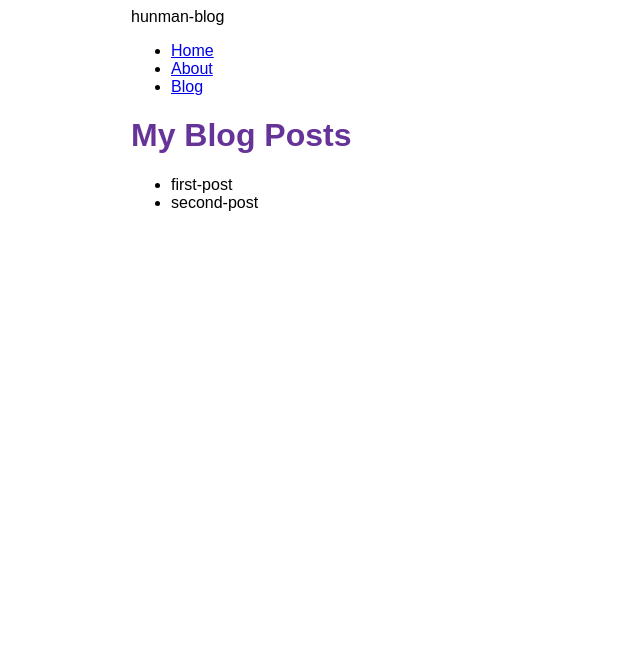
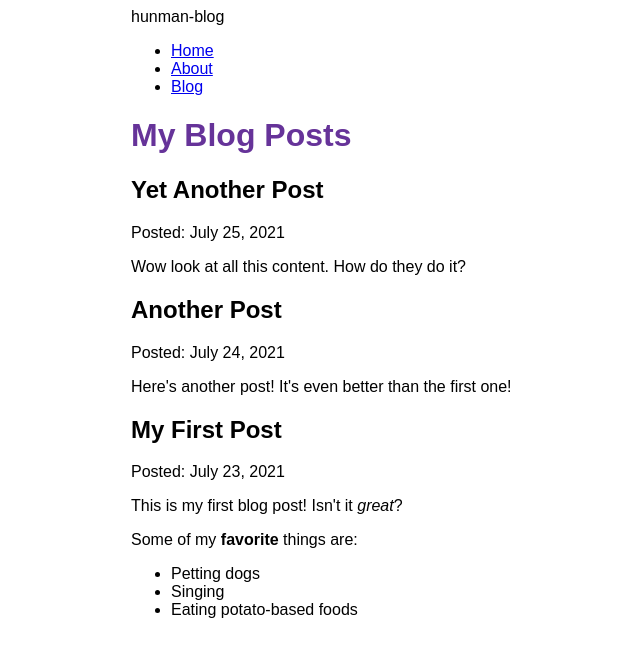
Before and after one commit to hunman89/hunman89-blog, a Gatsby site: page /blog in a window 1280 px wide. Shown: the whole page, without its empty margins (259-899 px from the left). Built offline with nearby package versions, Linux system fonts and the light colour scheme; Gatsby itself is replaced by a stand-in of ours.

Commit message:
add. mdx posts

```diff
--- a/blog/first-post.mdx
+++ b/blog/first-post.mdx
@@ -0,0 +1,12 @@
+---
+title: "My First Post"
+date: "2021-07-23"
+---
+
+This is my first blog post! Isn't it _great_?
+
+Some of my **favorite** things are:
+
+- Petting dogs
+- Singing
+- Eating potato-based foods
--- a/blog/second-post.mdx
+++ b/blog/second-post.mdx
@@ -0,0 +1,6 @@
+---
+title: "Another Post"
+date: "2021-07-24"
+---
+
+Here's another post! It's even better than the first one!
--- /dev/null
+++ b/blog/third-post.mdx
@@ -0,0 +1,6 @@
+---
+title: "Yet Another Post"
+date: "2021-07-25"
+---
+
+Wow look at all this content. How do they do it?
--- a/gatsby-config.js
+++ b/gatsby-config.js
@@ -13,5 +13,6 @@
         path: `${__dirname}/blog`,
       },
     },
+    "gatsby-plugin-mdx",
   ],
 };
--- a/package.json
+++ b/package.json
@@ -15,8 +15,11 @@
     "clean": "gatsby clean"
   },
   "dependencies": {
+    "@mdx-js/mdx": "^1.6.22",
+    "@mdx-js/react": "^1.6.22",
     "gatsby": "^3.13.1",
     "gatsby-plugin-image": "^1.14.0",
+    "gatsby-plugin-mdx": "^2.14.0",
     "gatsby-plugin-sharp": "^3.14.0",
     "gatsby-source-filesystem": "^3.14.0",
     "react": "^17.0.1",
--- a/src/pages/blog.js
+++ b/src/pages/blog.js
@@ -1,24 +1,32 @@
 import * as React from "react";
 import { graphql } from "gatsby";
 import Layout from "../components/layout";
+import { MDXRenderer } from "gatsby-plugin-mdx";
 
 const BlogPage = ({ data }) => {
   return (
     <Layout pageTitle="My Blog Posts">
-      <ul>
-        {data.allFile.nodes.map((node) => (
-          <li key={node.name}>{node.name}</li>
-        ))}
-      </ul>
+      {data.allMdx.nodes.map((node) => (
+        <article key={node.id}>
+          <h2>{node.frontmatter.title}</h2>
+          <p>Posted: {node.frontmatter.date}</p>
+          <MDXRenderer>{node.body}</MDXRenderer>
+        </article>
+      ))}
     </Layout>
   );
 };
 
 export const query = graphql`
   query {
-    allFile {
+    allMdx(sort: { fields: frontmatter___date, order: DESC }) {
       nodes {
-        name
+        frontmatter {
+          date(formatString: "MMMM D, YYYY")
+          title
+        }
+        id
+        body
       }
     }
   }
```
Also changed, not shown: 1 other file.
